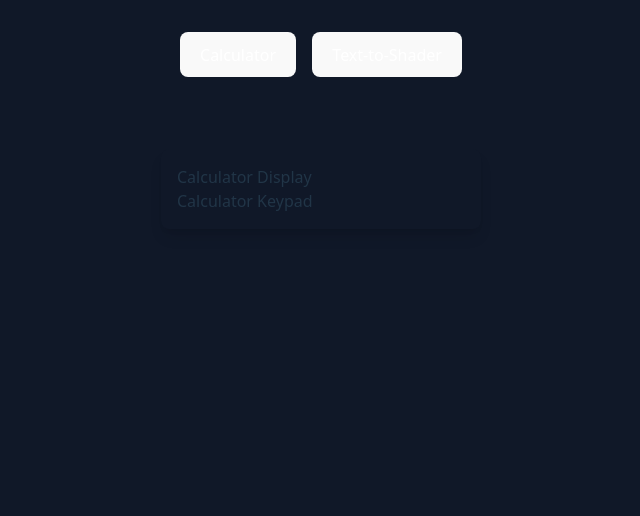
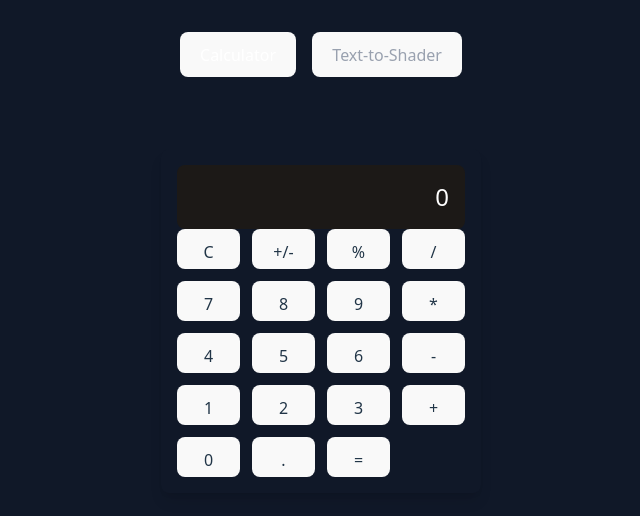
Before and after one commit to code-raushan/calculator-and-shader-display-frontend, a React (Vite) app: page / in a window 1280 px wide. Shown: the top 516 px of the page, without its empty margins (319-959 px from the left). Built offline with nearby package versions, Linux system fonts and the light colour scheme.

Commit message:
feat: calculator UI

```diff
--- a/src/App.tsx
+++ b/src/App.tsx
@@ -22,7 +22,7 @@ export default function App() {
             className={`px-8 py-2 rounded-lg border-2 mx-2 transition-colors duration-200 focus:outline-none ${
               selectedTab === tab.key
                 ? "border-blue-500 bg-blue-500 text-white"
-                : "border-gray-300 bg-white text-white hover:bg-gray-100"
+                : "border-gray-300 bg-white text-gray-400 hover:bg-gray-100"
             }`}
           >
             {tab.label}
--- a/src/components/Calculator.tsx
+++ b/src/components/Calculator.tsx
@@ -4,8 +4,8 @@ import Keypad from "./calculator/Keypad";
 const Calculator = () => {
   return (
     <div className="w-full max-w-xs mx-auto mt-10 bg-gray-900 rounded-lg shadow-lg p-4">
-      <Display />
-      <Keypad />
+      <Display value="0" />
+      <Keypad onButtonClick={() => {}} />
     </div>
   );
 };
--- a/src/components/calculator/Display.tsx
+++ b/src/components/calculator/Display.tsx
@@ -1,5 +1,14 @@
-const Display = () => {
-  return <div>Calculator Display</div>;
+import type { FC } from "react";
+
+interface DisplayProps {
+  value: string;
+}
+const Display: FC<DisplayProps> = ({ value }) => {
+  return (
+    <div className="bg-stone-900 text-white text-2xl font-light text-right p-4 rounded-lg overflow-x-auto">
+      {value}
+    </div>
+  );
 };
 
 export default Display;
--- a/src/components/calculator/Keypad.tsx
+++ b/src/components/calculator/Keypad.tsx
@@ -1,5 +1,68 @@
-const Keypad = () => {
-  return <div>Calculator Keypad</div>;
+import type { FC } from "react";
+
+interface ButtonProps {
+  label: string;
+  onClick: (value: string) => void;
+  className?: string;
+}
+
+const Button: React.FC<ButtonProps> = ({ label, onClick }) => {
+  return (
+    <button onClick={() => onClick(label)} className={`h-10 px-4 rounded`}>
+      {label}
+    </button>
+  );
+};
+
+interface KeypadProps {
+  onButtonClick: (value: string) => void;
+}
+
+const Keypad: FC<KeypadProps> = ({ onButtonClick }) => {
+  const buttons = [
+    "C",
+    "+/-",
+    "%",
+    "/",
+    "7",
+    "8",
+    "9",
+    "*",
+    "4",
+    "5",
+    "6",
+    "-",
+    "1",
+    "2",
+    "3",
+    "+",
+    "0",
+    ".",
+    "=",
+  ];
+  return (
+    <div className="grid grid-cols-4 gap-3">
+      {buttons.map((label) => {
+        const isOperator = ["/", "*", "-", "+", "="].includes(label);
+        const isFunction = ["C", "+/-", "%"].includes(label);
+
+        let colorClass = "bg-stone-700 hover:bg-stone-600";
+        if (isOperator) colorClass = "bg-amber-500 hover:bg-amber-400";
+        if (isFunction) colorClass = "bg-stone-500 hover:bg-stone-400";
+
+        return (
+          <Button
+            key={label}
+            label={label}
+            onClick={onButtonClick}
+            className={`
+              ${colorClass}
+            `}
+          />
+        );
+      })}
+    </div>
+  );
 };
 
 export default Keypad;
```
